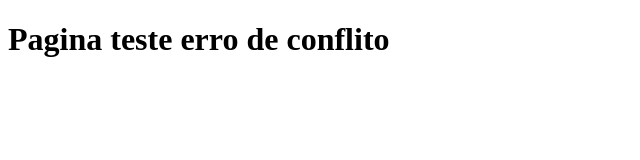
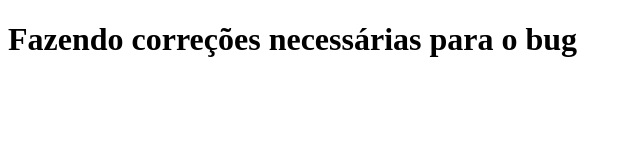
Before and after one commit to Ac1d-jpg/giflow_exercicio, a website: page src/index.html in a window 1280 px wide. Shown: the whole page, without its empty margins (0-640 px from the left). Drawn offline with Linux system fonts and the light colour scheme.

Commit message:
fix(bug): correção de erro crítico

```diff
--- a/src/index.html
+++ b/src/index.html
@@ -8,7 +8,7 @@
 </head>
 
 <body>
-    <h1> Pagina teste erro de conflito</h1>
+    <h1>Fazendo correções necessárias para o bug</h1>
 </body>
 
 </html>
```
